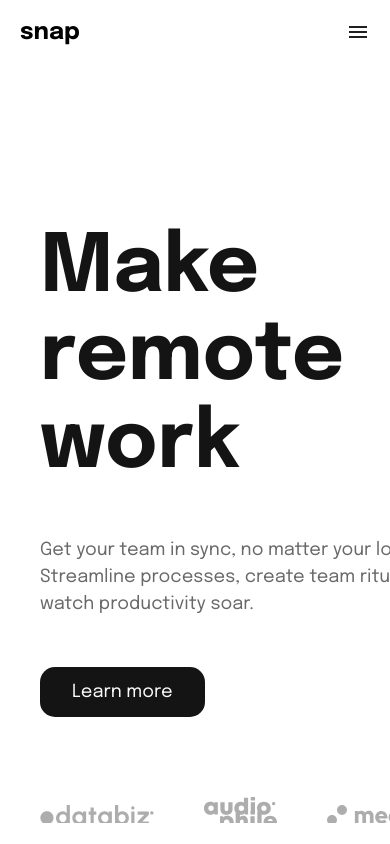
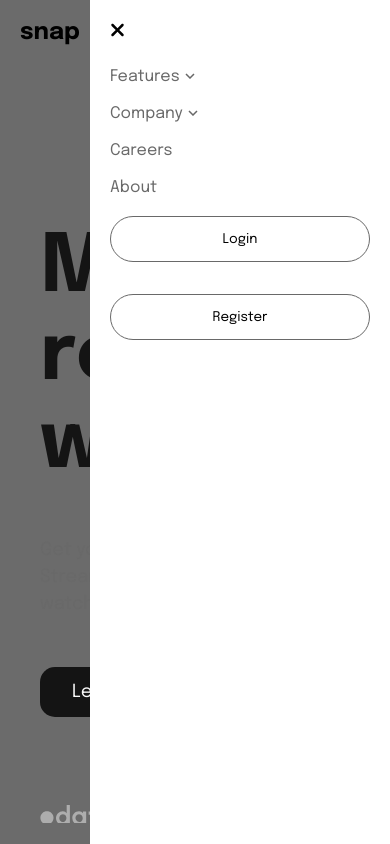
Before and after one commit to AliMohamed35/Intro-section, a plain HTML site: page index.html in a window 390 px wide. Both pictures are taken after a click on the button 358 px from the left and 32 px from the top of the page. Drawn offline with Linux system fonts and the light colour scheme.

Commit message:
configured sidebar

```diff
--- a/index.html
+++ b/index.html
@@ -39,13 +39,36 @@
         <div class="nav-btns">
           <button id="login" class='hideOnMobile'>Login</button>
           <button id="register" class='hideOnMobile'>Register</button>
-          <button class='showOnMobile' id="menu" onclick=showSideBar()><svg xmlns="http://www.w3.org/2000/svg"
+          <button class='showOnMobile menu' id="menu" onclick=showSideBar()><svg xmlns="http://www.w3.org/2000/svg"
               height="24px" viewBox="0 -960 960 960" width="24px" fill="#1f1f1f">
               <path d="M120-240v-80h720v80H120Zm0-200v-80h720v80H120Zm0-200v-80h720v80H120Z" />
             </svg>
           </button>
         </div>
       </nav>
+
+      <ul class="sideBar">
+
+        <li onclick=hideSideBar() style="z-index: 9999; width: 15px; height: 15px; margin-bottom: .8rem;"><svg
+            xmlns="http://www.w3.org/2000/svg"
+            viewBox="0 0 384 512"><!--!Font Awesome Free 6.7.2 by @fontawesome - https://fontawesome.com License - https://fontawesome.com/license/free Copyright 2025 Fonticons, Inc.-->
+            <path
+              d="M342.6 150.6c12.5-12.5 12.5-32.8 0-45.3s-32.8-12.5-45.3 0L192 210.7 86.6 105.4c-12.5-12.5-32.8-12.5-45.3 0s-12.5 32.8 0 45.3L146.7 256 41.4 361.4c-12.5 12.5-12.5 32.8 0 45.3s32.8 12.5 45.3 0L192 301.3 297.4 406.6c12.5 12.5 32.8 12.5 45.3 0s12.5-32.8 0-45.3L237.3 256 342.6 150.6z" />
+          </svg></li>
+        <li class='showOnMobile'>Features <svg width="10" height="6" xmlns="http://www.w3.org/2000/svg">
+            <path stroke="#686868" stroke-width="1.5" fill="none" d="m1 1 4 4 4-4" />
+          </svg></li>
+        <li class='showOnMobile'>Company <svg width="10" height="6" xmlns="http://www.w3.org/2000/svg">
+            <path stroke="#686868" stroke-width="1.5" fill="none" d="m1 1 4 4 4-4" />
+          </svg></li>
+        <li class='showOnMobile'><a href="#">Careers</a></li>
+        <li class='showOnMobile'><a href="#">About</a></li>
+
+        <div class="nav-btns">
+          <button id="login" class='showOnMobile'>Login</button>
+          <button id="register" class='showOnMobile'>Register</button>
+        </div>
+      </ul>
     </header>
     <!-- HEADER -->
 
@@ -59,7 +82,7 @@
           </p>
 
           <button>Learn more</button>
-          <!-- ICONS -->
+
           <div class="icons">
             <svg width="114" height="20" xmlns="http://www.w3.org/2000/svg">
               <path
@@ -82,7 +105,7 @@
                 fill="#ADADAD" />
             </svg>
           </div>
-          <!-- ICONS -->
+
 
         </div>
 
--- a/main.js
+++ b/main.js
@@ -1,9 +1,13 @@
 function showSideBar() {
-    let burger = document.querySelector('.sidebar');
+    let burger = document.querySelector('.sideBar');
+    const body = document.body;
+    body.style.backgroundColor = '#00000094';
     burger.style.display = 'flex';
 }
 
 function hideSideBar() {
-    let hide = document.querySelector('.sidebar');
+    let hide = document.querySelector('.sideBar');
+    const body = document.body;
+    body.style.backgroundColor = 'white';
     hide.style.display = 'none';
 }
--- a/style.css
+++ b/style.css
@@ -74,6 +74,43 @@ header .logo {
     padding: 15px;
 }
 
+.sideBar {
+    position: fixed;
+    top: 0;
+    right: 0;
+    width: 300px;
+    z-index: 999;
+    height: 100vh;
+    padding: 20px;
+    list-style: none;
+    display: flex;
+    display: none;
+    align-items: flex-start;
+    flex-direction: column;
+    gap: 20px;
+    color: var(--MediumGray);
+    background-color: white;
+
+    li {
+        align-items: center;
+        gap: 5px;
+    }
+
+
+    li a {
+        color: var(--MediumGray);
+        text-decoration: none;
+    }
+
+    .nav-btns {
+        background-color: white;
+        display: flex;
+        flex-direction: column;
+        width: 100%;
+    }
+}
+
+/************Section************/
 section .hero {
     max-width: 1440px;
     margin: 0 auto;
@@ -146,10 +183,21 @@ section .hero {
 
 @media(max-width: 800px) {
     .hideOnMobile {
-        display: none;
+        display: none !important;
     }
 
     .showOnMobile {
         display: flex !important;
     }
+
+    .nav-btns #login,
+    #register {
+        border: 1px solid var(--MediumGray);
+        padding: 15px;
+        width: 100%;
+        border-radius: 25px;
+        display: flex;
+        justify-content: center;
+        align-items: center;
+    }
 }
```
